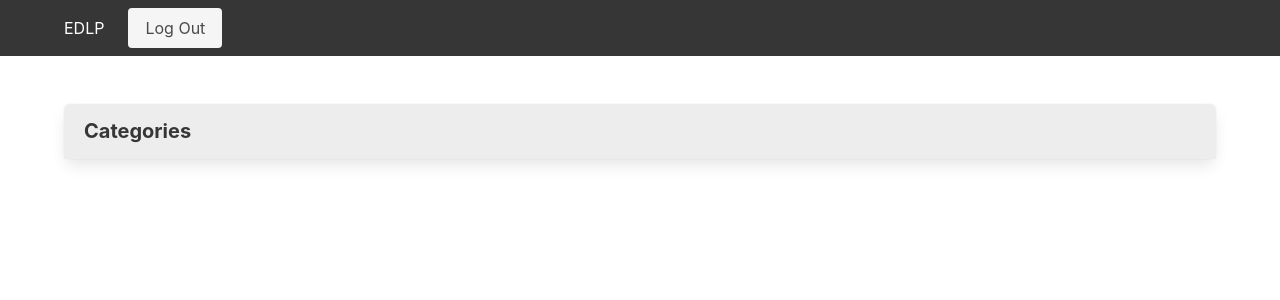
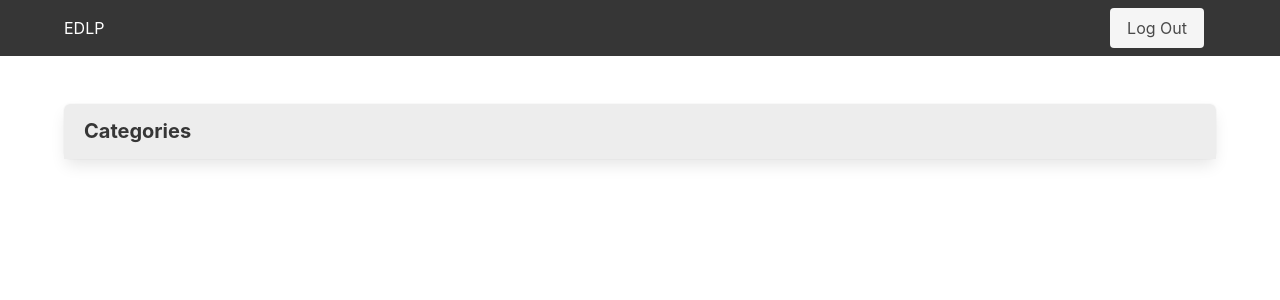
Before and after one commit to rupesh-thakare/edlp, a Flask app: page /categories in a window 1280 px wide. Shown: the top 300 px of the page. Run offline with Flask 2, Linux system fonts and the light colour scheme; the visitor is signed in with stand-in values (Sample User, id 1); data that the repository does not hold is empty; some libraries are stand-ins or nearby versions.

Commit message:
product input fix. navbar fix

```diff
--- a/app/static/css/styles.css
+++ b/app/static/css/styles.css
@@ -1,3 +1,17 @@
+body {
+    display: flex;
+    flex-direction: column;
+}
+
+.navbar > .container {
+    display: flex;
+}
+
+.nav-menu {
+    display: flex;
+    margin-left: auto;
+}
+
 .user-account-page__input-card {
     background-color: #ececec;
     background-color: rgba(236, 236, 236, 0.8);
--- a/app/templates/base.html
+++ b/app/templates/base.html
@@ -1,4 +1,3 @@
-{#{% extends "bootstrap/base.html" %}#}
 <!doctype html>
 <html lang="en">
 <head>
@@ -15,16 +14,18 @@
 </head>
 <body>
 {% block navbar %}
-    <nav class="navbar is-dark" role="navigation" aria-label="main navigation">
+    <nav class="navbar is-dark">
         <div class="container">
             <div class="navbar-brand">
                 <a class="navbar-item" href="{{ url_for('main.index') }}">EDLP</a>
-                <div class="navbar-item" style="margin-left: auto">
-                    {% if current_user.is_authenticated %}
-                        <a class="button is-light" href="{{ url_for('auth.logout') }}">Log Out</a>
-                    {% else %}
-                        <a class="button is-light" href="{{ url_for('auth.login') }}">Log In</a>
-                    {% endif %}
+            </div>
+            <div class="nav-menu">
+                <div class="navbar-item">
+                  {% if current_user.is_authenticated %}
+                  <a class="button is-light" href="{{ url_for('auth.logout') }}">Log Out</a>
+                  {% else %}
+                  <a class="button is-light" href="{{ url_for('auth.login') }}">Log In</a>
+                  {% endif %}
                 </div>
             </div>
 
```
Also changed, not shown: app/templates/products.html (+1 -23 lines), todo.md (added, +4 -0 lines), data-dev.sqlite, 1 other file.
